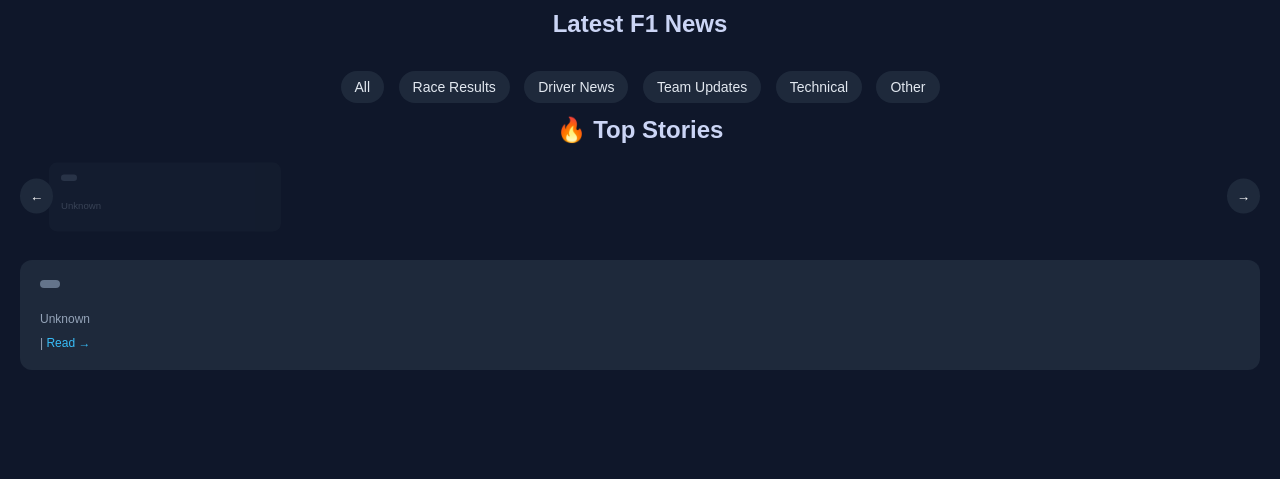
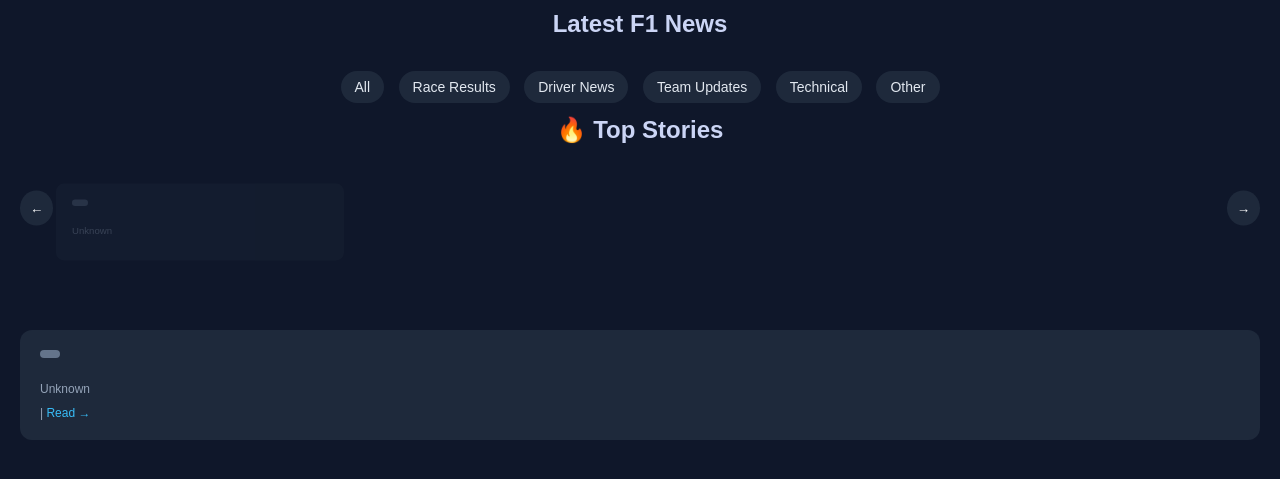
Before and after one commit to PranithGandhe/f1-ai-news-aggregator, a Flask app: page / in a window 1280 px wide. Shown: the part 73-552 px from the top of the page. Run offline with Flask 3, Linux system fonts and the light colour scheme; a database or web service that is not in the repository returns one stand-in record (values such as "Sample title"); some libraries are stand-ins or nearby versions.

Commit message:
Add latest stories scroll - 8

```diff
--- a/templates/index.html
+++ b/templates/index.html
@@ -184,6 +184,7 @@
             overflow-x: auto;
             gap: 20px;
             padding-bottom: 20px;
+            padding: 20px 0;
             scroll-behavior: smooth;
             align-items: center;
             scroll-snap-type: x mandatory;
@@ -200,15 +201,17 @@
 
         /* base */
         .top-card {
-            min-width: 260px;
+            min-width: 320px;
             background: #1e293b;
-            padding: 15px;
+            padding: 20px;
             border-radius: 10px;
             flex-shrink: 0;
             cursor: pointer;
             transition: all 0.4s ease;
             opacity: 0.5;
             scroll-snap-align: center;
+            transform: scale(0.9);
+            opacity: 0.6;
         }
 
         /* center card */
@@ -232,10 +235,12 @@
 
         .top-card:hover {
             transform: scale(1.05);
+            opacity: 1;
         }
 
         .top-wrapper {
             position: relative;
+            margin-bottom: 40px;
         }
 
         .scroll-btn {
@@ -460,6 +465,14 @@
     </script>
 
     <script>
+        container.addEventListener("scroll", () => {
+            if (container.scrollLeft + container.clientWidth >= container.scrollWidth - 5) {
+                container.scrollTo({ left: 0, behavior: "smooth" });
+            }
+        });
+    </script>
+
+    <script>
         const container1 = document.getElementById("topScroll");
 
         function updateActiveCard() {
```
